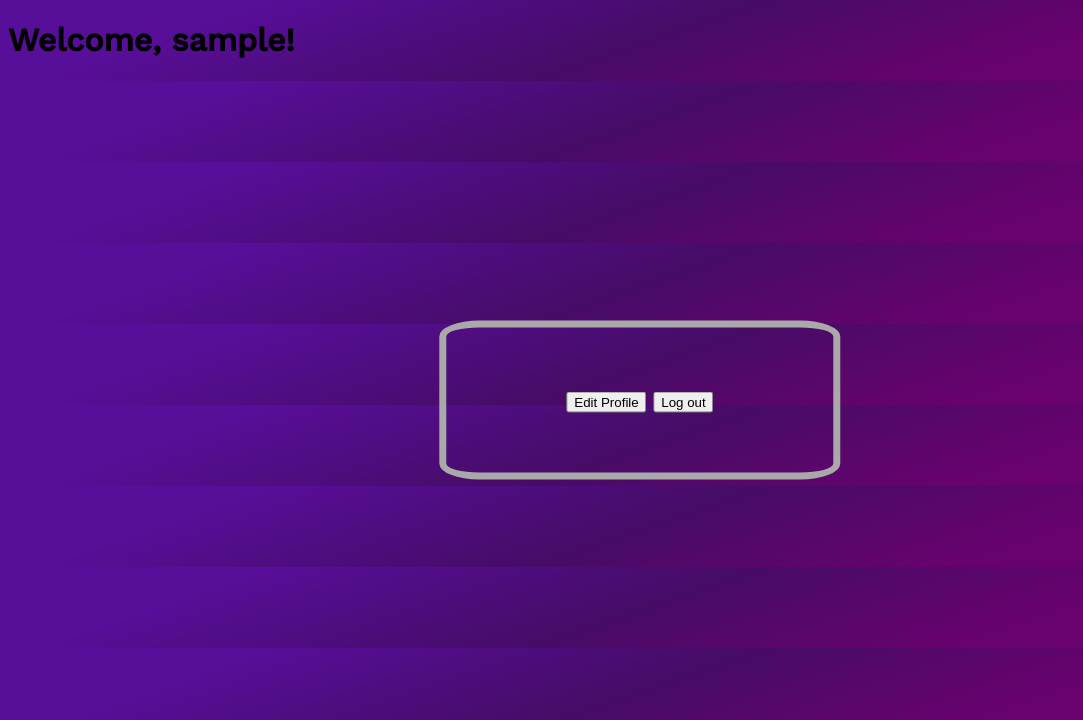
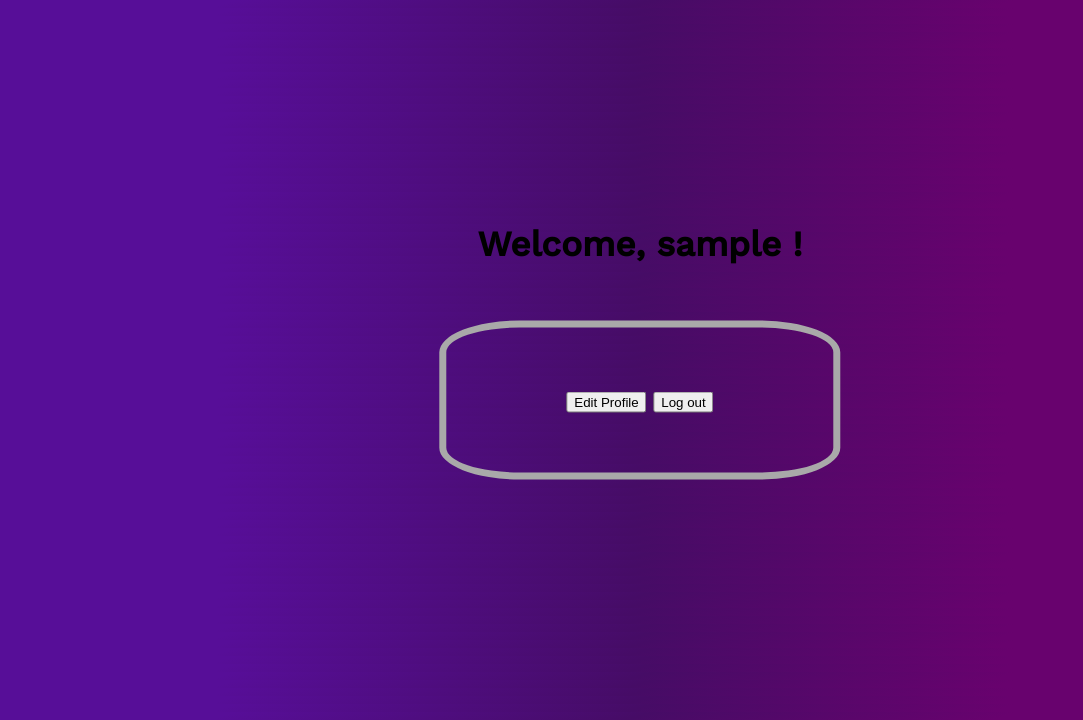
Before and after one commit to ankasabov142/register-PHP, a PHP site: page /homePage.php in a window 1280 px wide. Shown: the top 720 px of the page, without its empty margins (0-1083 px from the left). Run offline with PHP 8.4, Linux system fonts and the light colour scheme; the visitor is signed in with stand-in values (Sample User, id 1); tables that the repository leaves empty or names only in its code hold one stand-in row (values such as "Sample post"); some web fonts are replaced.

Commit message:
Updated style sheets

```diff
--- a/homePage.php
+++ b/homePage.php
@@ -16,7 +16,7 @@ include"dataBaseConnection.php";
 <link href="https://fonts.googleapis.com/css2?family=Bodoni+Moda:opsz,wght@6..96,500&family=Caprasimo&family=Kanit:ital,wght@0,600;1,300&family=Lilita+One&family=Open+Sans&family=Questrial&family=REM&family=Work+Sans:wght@500&display=swap" rel="stylesheet">
 </head>
 <body>
-<form action="<?php htmlspecialchars($_SERVER["PHP_SELF"]) ?>" method="post" class="form">
+<form action="<?php htmlspecialchars($_SERVER["PHP_SELF"]) ?>" method="post" class="formHome">
 
 <input type="submit" name="edit" value="Edit Profile">
 <input type="submit" name="logout" value="Log out">
@@ -42,7 +42,7 @@ $sql="SELECT * FROM registeredusers WHERE id = '$currUserId'";
          $result =mysqli_query($conn,$sql);
             $row =mysqli_fetch_assoc($result);
             $username=$row['username'];
-            echo "<h1>Welcome, $username! </h1> ";
+            echo "<h1 class=\"homePageWelcome\">Welcome, $username ! </h1> ";
 
     }
     catch (Exception ) {
--- a/style.css
+++ b/style.css
@@ -116,3 +116,29 @@ font-family: 'Work Sans', sans-serif;
     top: 40%;
     left: 65%;
 }
+
+.formHome{
+    position: absolute;
+  top: 50%;
+  left: 50%;
+  padding-left: 120px;
+  padding-right: 120px;
+  padding-bottom: 60px;
+  padding-top: 60px;
+  align-items: center;
+  color: white;
+  transform: translate(-50%, -50%);
+  font-size: 20px;
+  border: 7px solid #A9A9A9;
+  border-radius: 20%;
+}
+
+.homePageWelcome{
+    position: absolute;
+    width: fit-content;
+    height: fit-content;
+    font-size: 35px;
+    top: 25%;
+    left: 50%;
+    transform: translateX(-50%);
+}
```
